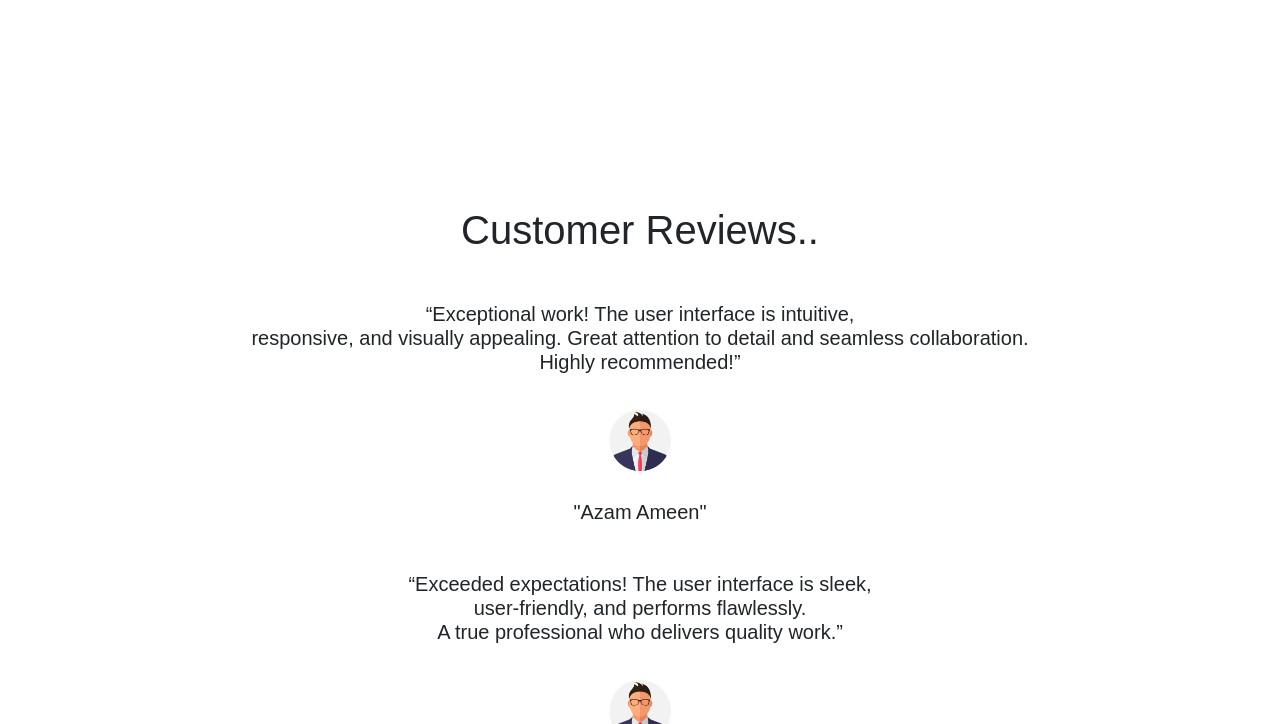
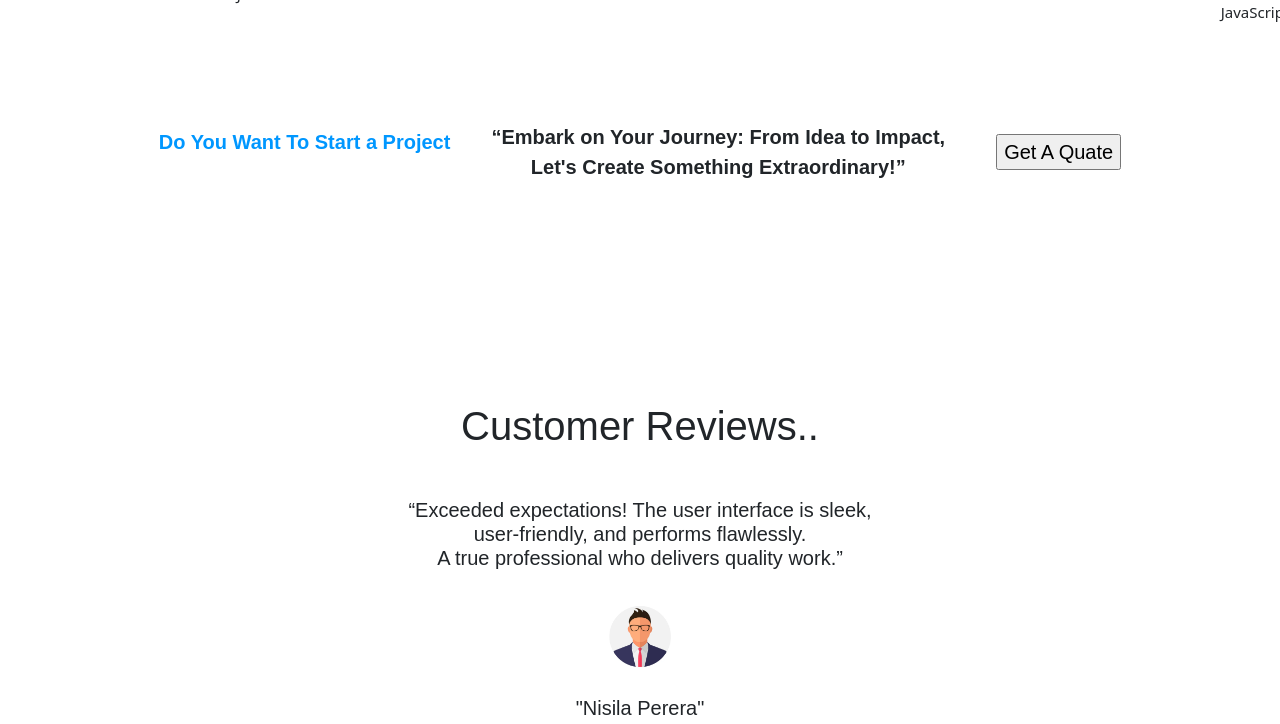
Before and after one commit to adishahimath/Portfolio, a plain HTML site: page index.html in a window 1280 px wide. Shown: the part 1806-2530 px from the top of the page. Drawn offline with Linux system fonts and the light colour scheme.

Commit message:
third Commit

```diff
--- a/index.html
+++ b/index.html
@@ -24,8 +24,10 @@
     <img src="photos/img1.jpg" class="e3">
 
     <h3 class="e4">Hi I'm Adisha</h3>
-    <h3 class="e5">“Crafting Digital Experiences with Style,<br> UI/UX designer collaborates with front-end developers
-        to <br>build seamless web interfaces.</h3>
+    <h3 class="e5">
+        "Unlocking Digital Solutions: From Idea to Impact, Let's Create Something Extraordinary!"<br>
+        Feel free to customize this tagline to best represent <br>your skills and aspirations. If you need further
+        assistance or have<br> any other requests, feel free to ask!</h3>
 
     <table>
         <th>
@@ -58,14 +60,22 @@
             </h3>
         </th>
     </table>
+    <br><br><br>
+    <center>
+        <table>
+            <th class="e12">Do You Want To Start a Project</th>
+            <th class="e14">“Embark on Your Journey: From Idea to Impact, <br>Let's Create Something Extraordinary!”
+            </th>
+            <th class="e15">
+                <input type="button" value="Get A Quate">
+            </th>
+        </table>
+    </center>
 
     <h3 class="e1">Customer Reviews..</h3>
-    <h3 class="e5">“Exceptional work! The user interface is intuitive,<br> responsive, and visually appealing. Great
-        attention to detail and seamless collaboration.<br> Highly recommended!”</h3>
-    <img src="photos/img5.jpg" class="e10">
-    <h3 class="e11">"Azam Ameen"</h3>
 
-    <h3 class="e5">“Exceeded expectations! The user interface is sleek,<br> user-friendly, and performs flawlessly.<br> A true professional who delivers quality work.”</h3>
+    <h3 class="e5">“Exceeded expectations! The user interface is sleek,<br> user-friendly, and performs flawlessly.<br>
+        A true professional who delivers quality work.”</h3>
     <img src="photos/img5.jpg" class="e10">
     <h3 class="e11">"Nisila Perera"</h3>
 
--- a/style.css
+++ b/style.css
@@ -37,9 +37,6 @@
     font-family: Arial, "Helvetica Neue", Helvetica, sans-serif;
 }
 
-th {
-    align-items: center;
-}
 
 .e6 {
     padding-top: 40px;
@@ -59,12 +56,13 @@ th {
 }
 
 .e9 {
-    font-weight:bold;
+    font-weight: bold;
     padding-top: 10px;
     color: #0097FF;
     font-size: 20px;
     text-align: center;
 }
+
 .e10 {
     padding-top: 20px;
     width: 100px;
@@ -72,12 +70,42 @@ th {
     margin-left: auto;
     margin-right: auto;
     width: 5%;
-  }
+}
 
-  .e11 {
+.e11 {
     padding-top: 20px;
     font-size: 20px;
     font-weight: 50px;
     text-align: center;
     font-family: Arial, "Helvetica Neue", Helvetica, sans-serif;
 }
+
+.e12 {
+    padding-left: 30px;
+    margin-left: 50px;
+    color: #0097FF;
+    font-size: 20px;
+    font-weight: 50px;
+    text-align: center;
+    font-family: Arial, "Helvetica Neue", Helvetica, sans-serif;
+    padding-bottom: 20px;
+}
+
+.e14 {
+    padding-top: 20px;
+    padding-left: 40px;
+    font-size: 20px;
+    font-weight: 50px;
+    text-align: center;
+    font-family: Arial, "Helvetica Neue", Helvetica, sans-serif;
+    padding-bottom: 20px;
+}
+
+.e15 {
+    padding-right: 30px;
+    padding-left: 50px;
+    font-size: 20px;
+    font-weight: 50px;
+    text-align: center;
+    font-family: Arial, "Helvetica Neue", Helvetica, sans-serif;
+}
```
